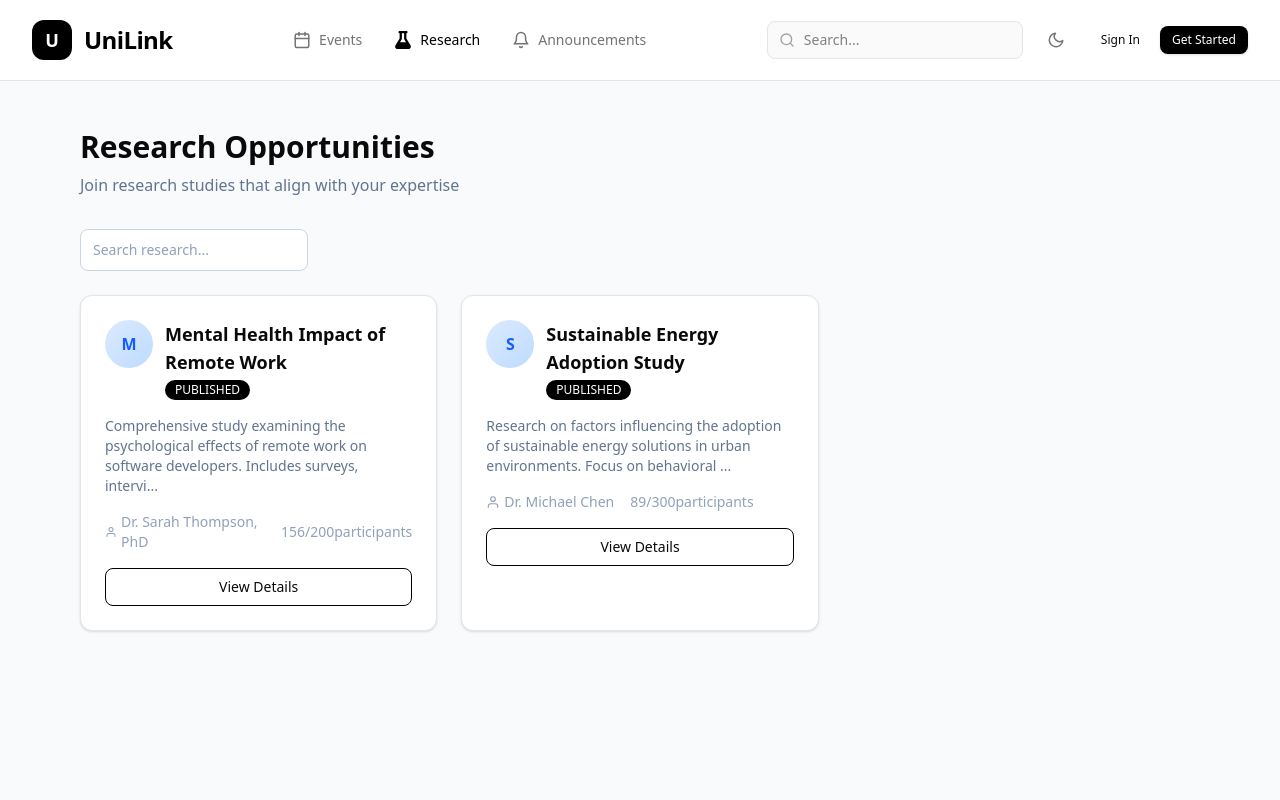
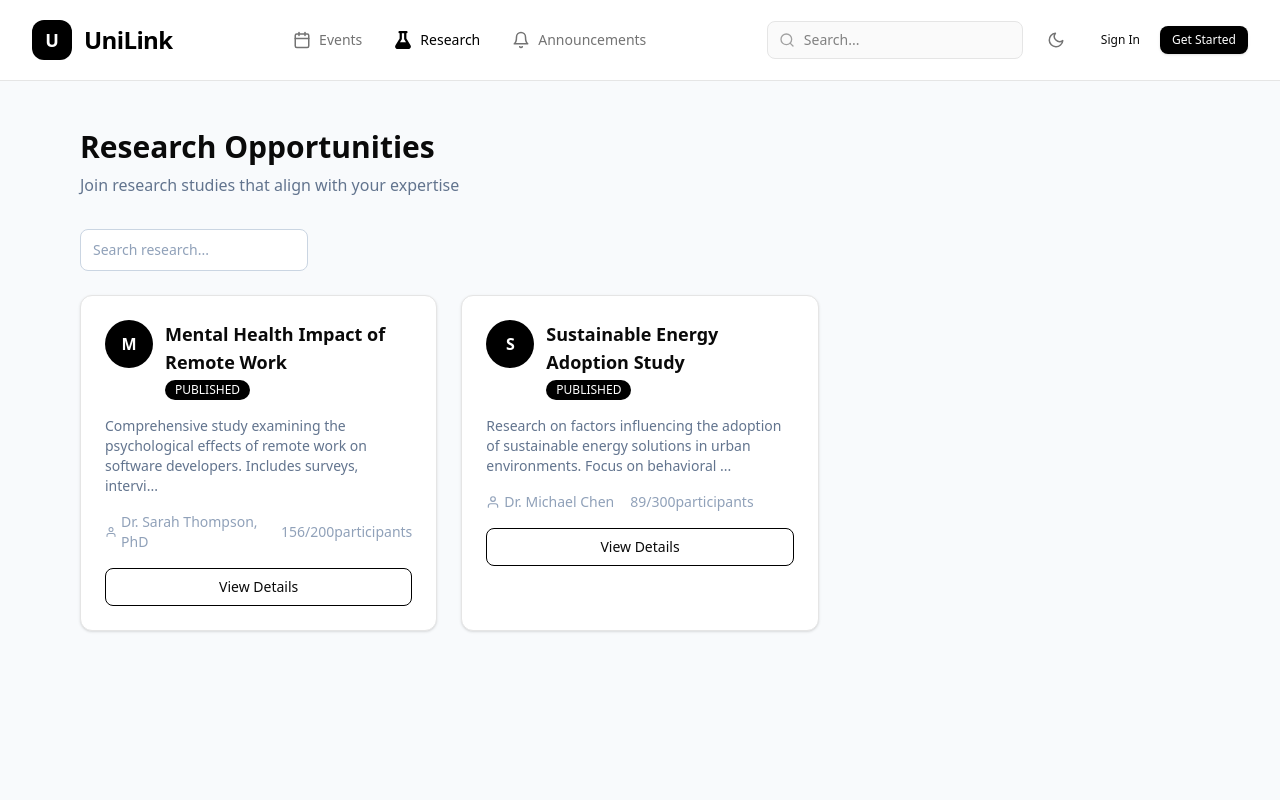
Before and after one commit to genta-bahana-nagari/unilink, a Next.js app: page /research in a window 1280 px wide. Shown: the top 800 px of the page. Built offline with nearby package versions, Linux system fonts and the light colour scheme.

Commit message:
fix: align badge variants and avatar for monochrome dark mode
- Update Badge variants to use monochrome grayscale system
- Fix Avatar background for light/dark mode contrast
- Fix AvatarGroup remaining count badge for dark mode
- Remove red color from danger badge variant

```diff
--- a/src/components/ui/avatar.tsx
+++ b/src/components/ui/avatar.tsx
@@ -29,7 +29,7 @@ export const Avatar = forwardRef<HTMLDivElement, AvatarProps>(
       <div
         ref={ref}
         className={cn(
-          "rounded-full bg-gradient-to-br from-blue-100 to-blue-200 flex items-center justify-center font-semibold text-blue-600 flex-shrink-0 overflow-hidden",
+          "rounded-full bg-black dark:bg-white flex items-center justify-center font-semibold text-white dark:text-black flex-shrink-0 overflow-hidden",
           sizes[size],
           className
         )}
@@ -73,7 +73,7 @@ export const AvatarGroup = forwardRef<HTMLDivElement, AvatarGroupProps>(
         >
           {visibleChildren}
           {remaining > 0 && (
-          <div className="h-10 w-10 rounded-full bg-slate-200 flex items-center justify-center text-xs font-medium text-slate-600 border-2 border-white">
+            <div className="h-10 w-10 rounded-full bg-black dark:bg-white flex items-center justify-center text-xs font-medium text-white dark:text-black border-2 border-white dark:border-neutral-800">
               +{remaining}
             </div>
           )}
--- a/src/components/ui/badge.tsx
+++ b/src/components/ui/badge.tsx
@@ -11,8 +11,8 @@ export const Badge = forwardRef<HTMLSpanElement, BadgeProps>(
     const variants = {
       default: "bg-black text-white",
       success: "bg-black text-white",
-      warning: "bg-neutral-800 text-white",
-      danger: "bg-red-600 text-white",
+      warning: "bg-neutral-300 text-black dark:bg-neutral-600 dark:text-white",
+      danger: "bg-black text-white border border-white",
       info: "bg-black text-white",
       outline: "border border-black bg-transparent text-foreground",
     };
```
Lines whose indentation alone changed are shown as unchanged.
